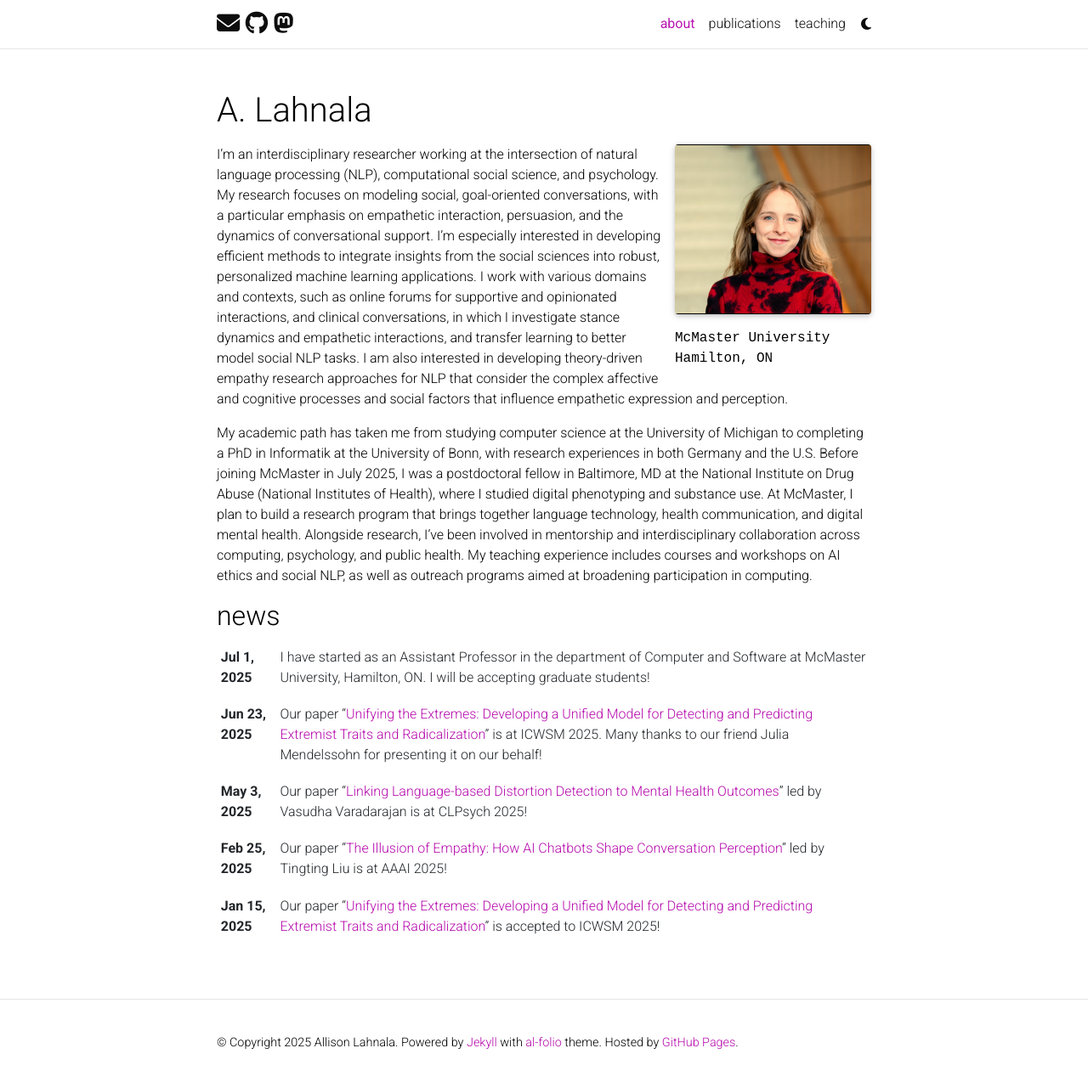
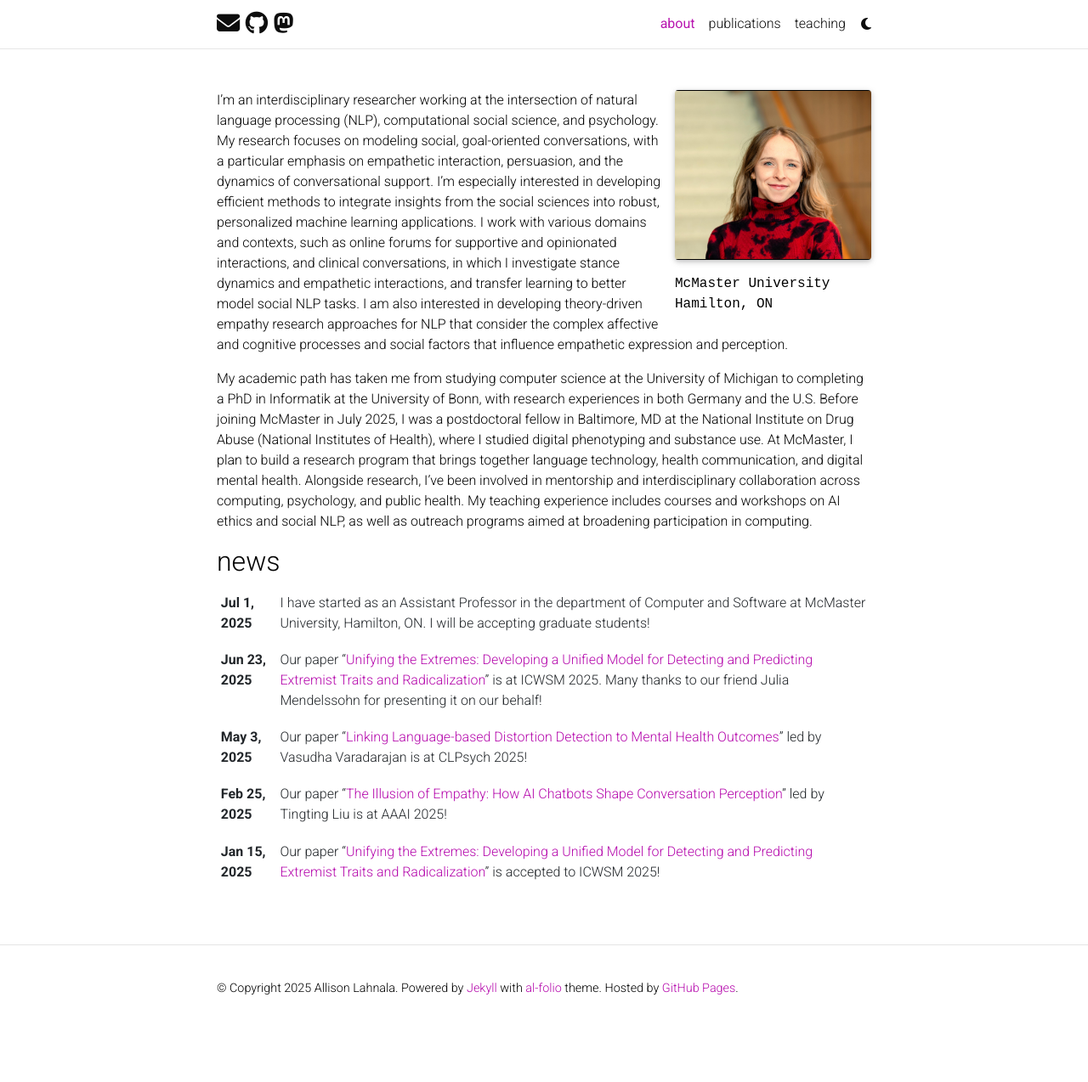
Before and after one commit to alahnala/alahnala.github.io, a Jekyll site: the page built from _pages/about.md, in a window 1280 px wide and 1279 px high. Shown: the top 1274 px of the window at 85% size. Built offline with Jekyll 4.4.1, drawn with Linux system fonts in a browser that asks for light colours; comment, search, counter and statistics services are not loaded; a style sheet for code colours, icons or effects is not loaded.

Commit message:
Automatic repository sync @ allie-ThinkPad-T495

```diff
--- a/_config.yml
+++ b/_config.yml
@@ -2,7 +2,7 @@
 # Site settings
 # -----------------------------------------------------------------------------
 
-title: A. Lahnala # the website title (if blank, full name will be used instead)
+title:  # the website title (if blank, full name will be used instead)
 first_name: Allison
 middle_name:
 last_name: Lahnala
```
